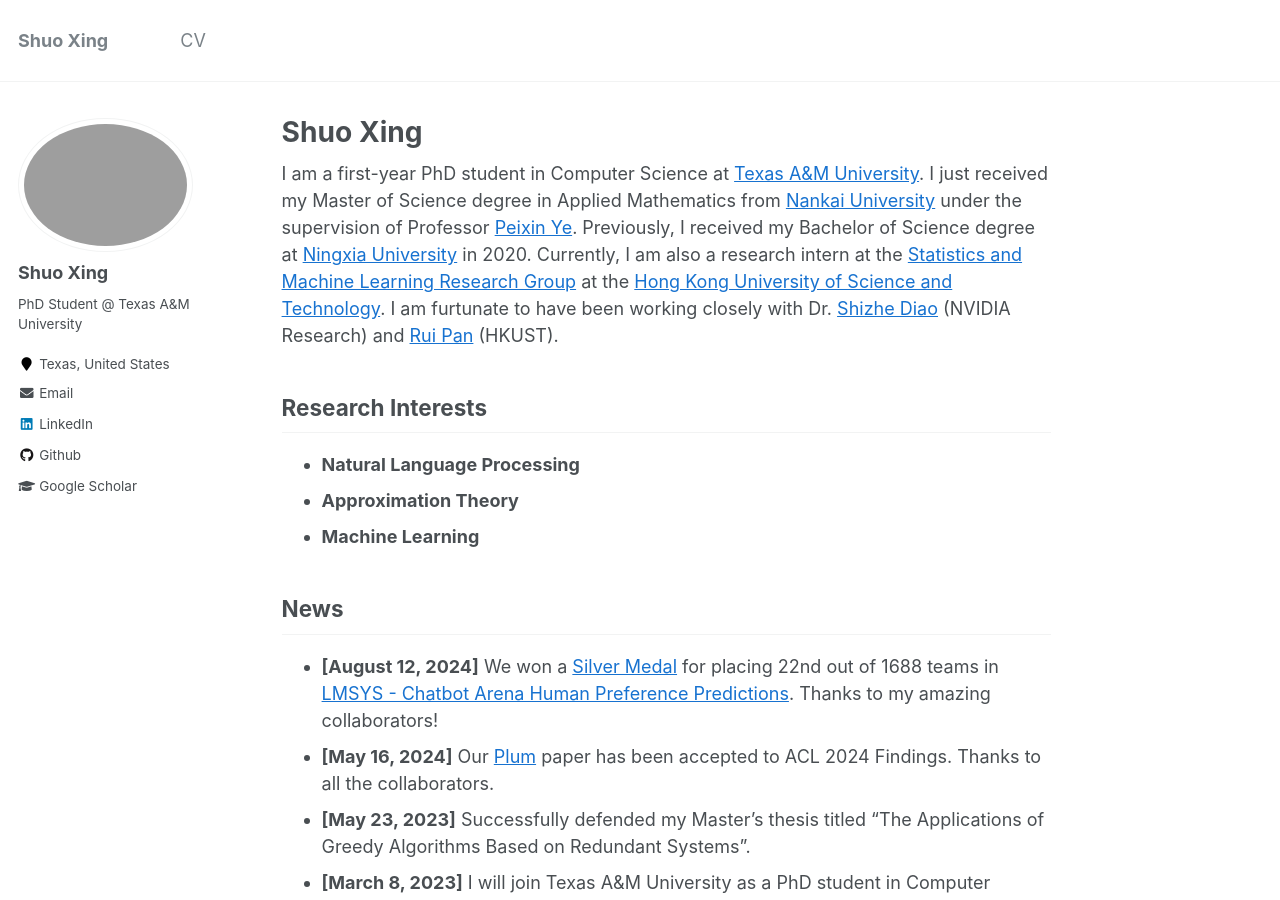
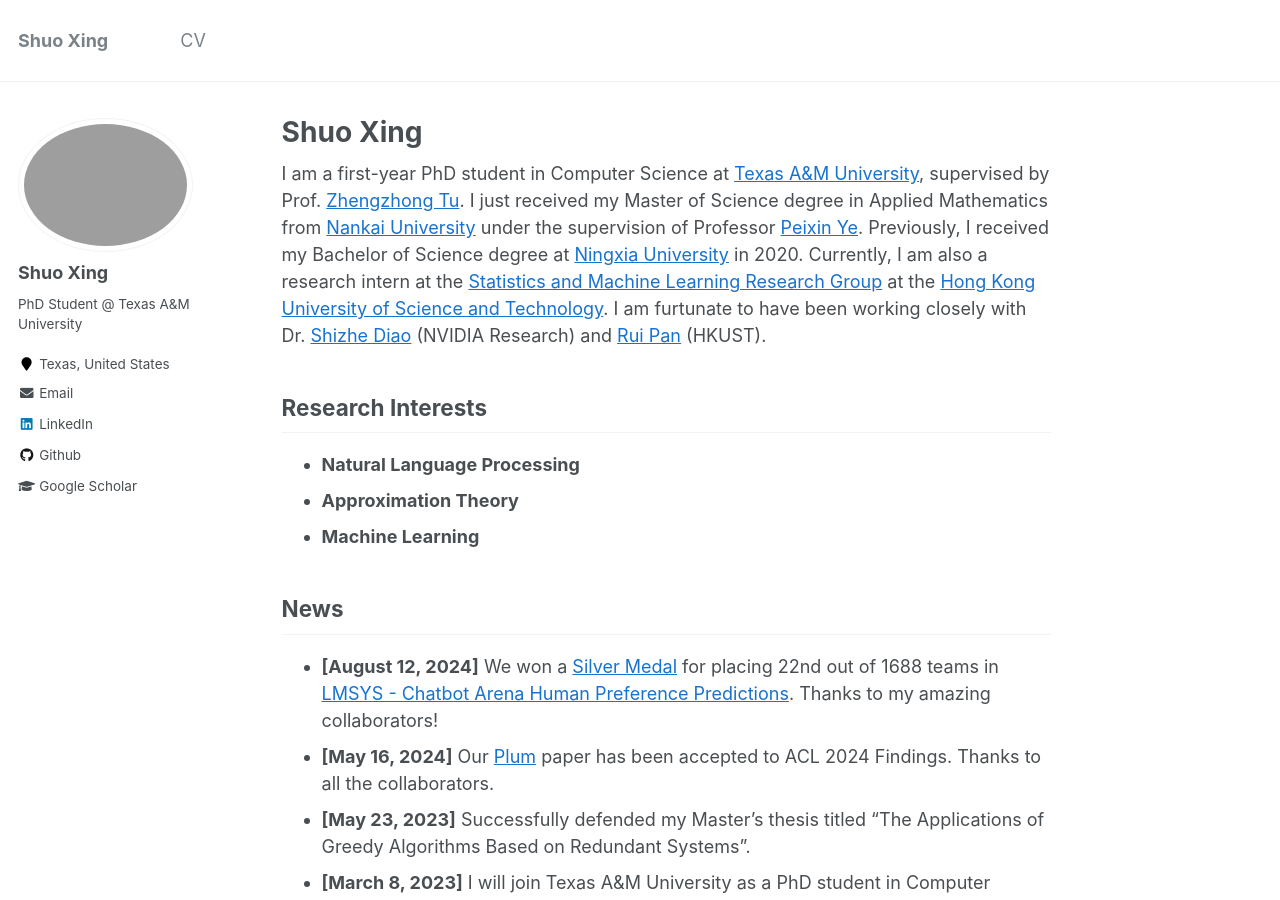
Before and after one commit to ShuoXing98/shuoxing98.github.io, a Jekyll site: the page built from _pages/about.md, in a window 1280 px wide and 900 px high. Built offline with Jekyll 4.4.1, drawn with Linux system fonts in a browser that asks for light colours; formulas are drawn with MathJax 3; comment, search, counter and statistics services are not loaded.

Commit message:
updated about

```diff
--- a/_pages/about.md
+++ b/_pages/about.md
@@ -7,7 +7,7 @@ redirect_from:
   - /about/
   - /about.html
 ---
-I am a first-year PhD student in Computer Science at [Texas A&M University](https://www.tamu.edu/). I just received my Master of Science degree in Applied Mathematics from [Nankai University](https://en.nankai.edu.cn/) under the supervision of Professor [Peixin Ye](http://en.math.nankai.edu.cn/2015/1112/c4059a32170/page.htm). Previously, I received my Bachelor of Science degree at [Ningxia University](http://www.nxu.edu.cn/) in 2020. Currently, I am also a research intern at the [Statistics and Machine Learning Research Group](https://statml.hkust.edu.hk/) at the [Hong Kong University of Science and Technology](https://hkust.edu.hk/). I am furtunate to have been working closely with Dr. [Shizhe Diao](https://shizhediao.github.io/) (NVIDIA Research) and [Rui Pan](https://github.com/research4pan) (HKUST).
+I am a first-year PhD student in Computer Science at [Texas A&M University](https://www.tamu.edu/), supervised by Prof. [Zhengzhong Tu](https://vztu.github.io/). I just received my Master of Science degree in Applied Mathematics from [Nankai University](https://en.nankai.edu.cn/) under the supervision of Professor [Peixin Ye](http://en.math.nankai.edu.cn/2015/1112/c4059a32170/page.htm). Previously, I received my Bachelor of Science degree at [Ningxia University](http://www.nxu.edu.cn/) in 2020. Currently, I am also a research intern at the [Statistics and Machine Learning Research Group](https://statml.hkust.edu.hk/) at the [Hong Kong University of Science and Technology](https://hkust.edu.hk/). I am furtunate to have been working closely with Dr. [Shizhe Diao](https://shizhediao.github.io/) (NVIDIA Research) and [Rui Pan](https://github.com/research4pan) (HKUST).
 
 <!-- BTW, thanks for the photo taken by my best friend **Lin Feng**! -->
 
```
